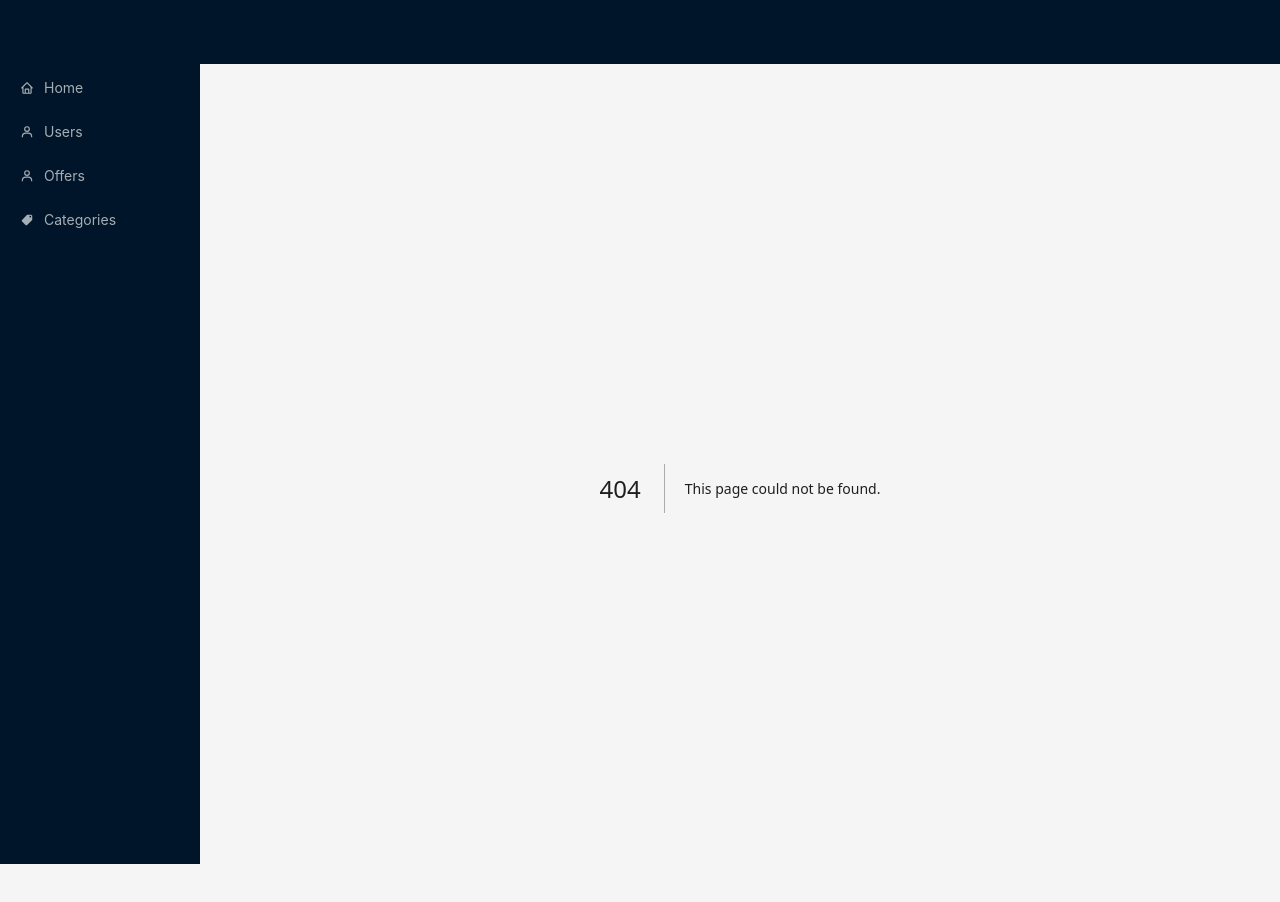
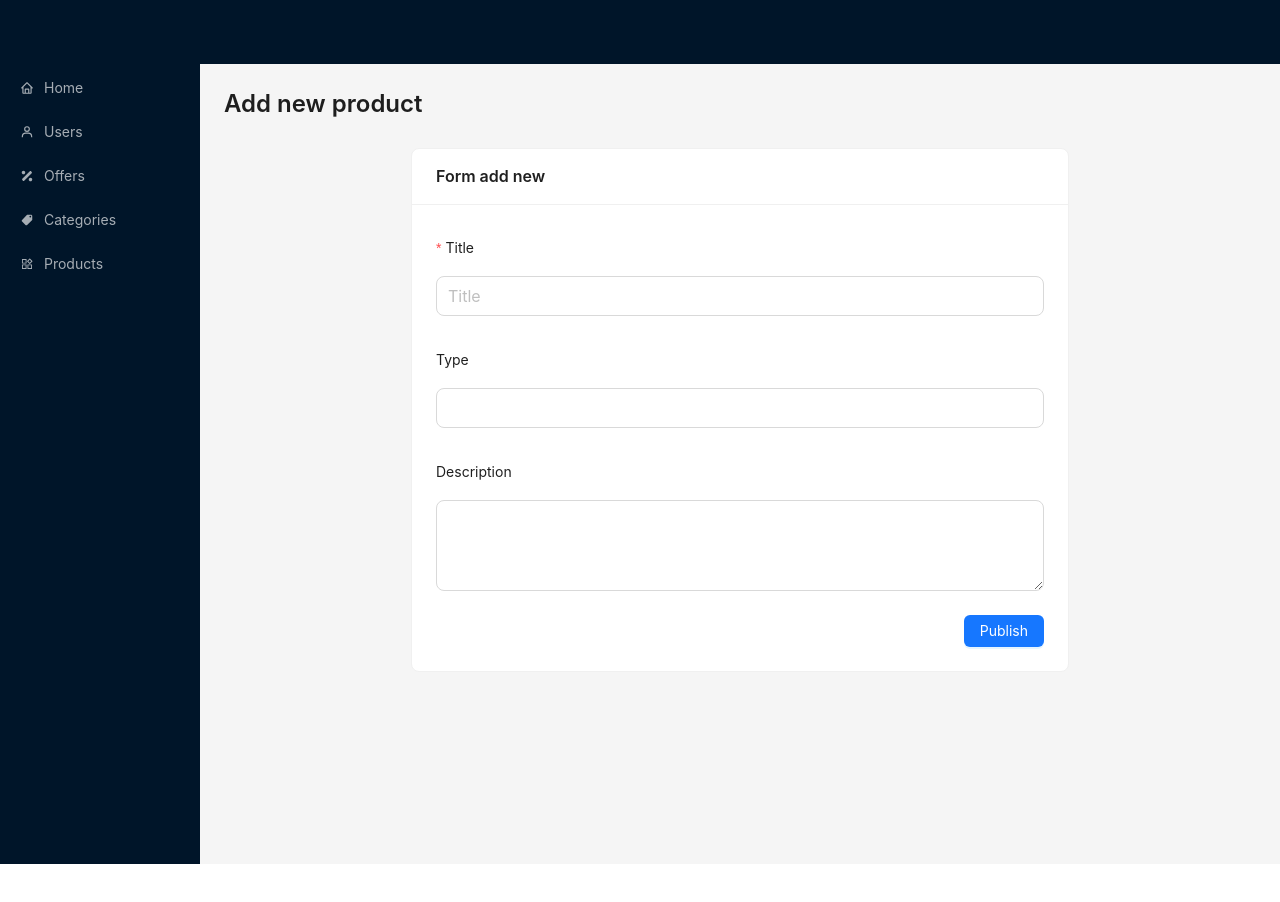
Before and after one commit to bsdaoquang/admin-shopping-admin, a Next.js app: page /products/add-new-product in a window 1280 px wide. Before the commit this address had no page. Shown: the top 902 px of the page. After the commit the page ends 864 px from the top, so only its background shows below. Built offline with nearby package versions, Linux system fonts and the light colour scheme.

Commit message:
add new product

```diff
--- /dev/null
+++ b/src/components/HeaderComponent.tsx
@@ -0,0 +1,24 @@
+/** @format */
+
+import { auth } from '@/firebase/firabaseConfig';
+import { Layout } from 'antd';
+import { onAuthStateChanged } from 'firebase/auth';
+import { useRouter } from 'next/router';
+import React, { useEffect } from 'react';
+const { Header } = Layout;
+
+const HeaderComponent = () => {
+	// const router = useRouter();
+
+	// useEffect(() => {
+	// 	onAuthStateChanged(auth, (user) => {
+	// 		if (!user) {
+	// 			router.push('/');
+	// 		}
+	// 	});
+	// }, []);
+
+	return <Header />;
+};
+
+export default HeaderComponent;
--- a/src/components/SiderComponent.tsx
+++ b/src/components/SiderComponent.tsx
@@ -3,7 +3,9 @@
 import { Layout, Menu, MenuProps } from 'antd';
 import Link from 'next/link';
 import React from 'react';
+import { AiOutlineProduct } from 'react-icons/ai';
 import { BiHome, BiUser } from 'react-icons/bi';
+import { FaPercentage } from 'react-icons/fa';
 import { IoMdPricetag } from 'react-icons/io';
 
 type MenuItem = Required<MenuProps>['items'][number];
@@ -24,12 +26,17 @@ const SiderComponent = () => {
 		{
 			key: 'offers',
 			label: <Link href={'/offers'}>Offers</Link>,
-			icon: <BiUser />,
+			icon: <FaPercentage />,
 		},
 		{
 			key: 'categories',
 			label: <Link href={'/categories'}>Categories</Link>,
 			icon: <IoMdPricetag />,
+		},
+		{
+			key: 'products',
+			label: <Link href={'/products'}>Products</Link>,
+			icon: <AiOutlineProduct />,
 		},
 	];
 
--- a/src/components/index.ts
+++ b/src/components/index.ts
@@ -1,9 +1,11 @@
 import HeadComponent from "./HeadComponent";
+import HeaderComponent from "./HeaderComponent";
 import ImagePicker from "./ImagePicker";
 import SiderComponent from "./SiderComponent";
 
 export {
   SiderComponent,
   ImagePicker,
-  HeadComponent
+  HeadComponent,
+  HeaderComponent
 };
--- /dev/null
+++ b/src/models/CategoryModel.ts
@@ -0,0 +1,5 @@
+export interface CategoryModel {
+  id: string;
+  files: string[];
+  title: string;
+}
--- a/src/pages/_app.tsx
+++ b/src/pages/_app.tsx
@@ -1,6 +1,6 @@
 /** @format */
 
-import { SiderComponent } from '@/components';
+import { HeaderComponent, SiderComponent } from '@/components';
 import { Layout } from 'antd';
 import type { AppProps } from 'next/app';
 
@@ -9,7 +9,7 @@ const { Header, Content } = Layout;
 export default function App({ Component, pageProps }: AppProps) {
 	return (
 		<Layout>
-			<Header />
+			<HeaderComponent />
 			<Layout>
 				<SiderComponent />
 				<Content>
--- /dev/null
+++ b/src/pages/products/add-new-product.tsx
@@ -0,0 +1,132 @@
+/** @format */
+
+import { HeadComponent } from '@/components';
+import { fs } from '@/firebase/firabaseConfig';
+import { Button, Card, Form, Input, Select, message } from 'antd';
+import { addDoc, collection } from 'firebase/firestore';
+import React, { useState } from 'react';
+
+const AddNewProduct = () => {
+	const [isLoading, setIsLoading] = useState(false);
+
+	const [form] = Form.useForm();
+	const optionsSize = [
+		{
+			label: 'S',
+			value: 'S',
+		},
+		{
+			label: 'L',
+			value: 'L',
+		},
+		{
+			label: 'M',
+			value: 'M',
+		},
+		{
+			label: 'XL',
+			value: 'XL',
+		},
+		{
+			label: 'XXL',
+			value: 'XXL',
+		},
+	];
+
+	const handleAddNewProduct = async (values: any) => {
+		setIsLoading(true);
+
+		const data: any = {};
+
+		for (const i in values) {
+			data[`${i}`] = values[i] ?? '';
+		}
+
+		try {
+			await addDoc(collection(fs, 'products'), data);
+
+			setIsLoading(false);
+			window.history.back();
+			form.resetFields();
+		} catch (error: any) {
+			message.error(error.message);
+			setIsLoading(false);
+		}
+	};
+
+	return (
+		<div>
+			<HeadComponent title='Add new product' pageTitle='Add new product' />
+			<div className='col-md-8 offset-md-2'>
+				<Card title='Form add new'>
+					<Form
+						disabled={isLoading}
+						size='large'
+						form={form}
+						layout='vertical'
+						onFinish={handleAddNewProduct}>
+						<Form.Item
+							name={'title'}
+							label='Title'
+							rules={[
+								{
+									required: true,
+									message: 'What is products title',
+								},
+							]}>
+							<Input placeholder='Title' maxLength={150} allowClear />
+						</Form.Item>
+						<Form.Item name={'type'} label='Type'>
+							<Input />
+						</Form.Item>
+						<Form.Item name={'description'} label='Description'>
+							<Input.TextArea rows={3} />
+						</Form.Item>
+						{/*
+						<div className='row'>
+							<div className='col'>
+								<Form.Item name={'color'} label='Color'>
+									<Input />
+								</Form.Item>
+							</div>
+							<div className='col'>
+								<Form.Item name={'size'} label='Size'>
+									<Select
+										mode='multiple'
+										allowClear
+										options={optionsSize}
+										onChange={(val) => console.log(val)}
+									/>
+								</Form.Item>
+							</div>
+							<div className='col'>
+								<Form.Item name={'quality'} label='Quality'>
+									<Input type='number' />
+								</Form.Item>
+							</div>
+							<div className='col'>
+								<Form.Item name={'price'} label='Price'>
+									<Input type='number' />
+								</Form.Item>
+							</div>
+
+						</div>
+						// image
+						*/}
+					</Form>
+
+					<div className='mt-3 text-right'>
+						<Button
+							loading={isLoading}
+							onClick={() => form.submit()}
+							type='primary'>
+							Publish
+						</Button>
+					</div>
+				</Card>
+			</div>
+		</div>
+	);
+};
+
+export default AddNewProduct;
```
Also changed, not shown: src/pages/categories/index.tsx (+45 -3 lines), src/pages/products/index.tsx (added, +28 -0 lines).
